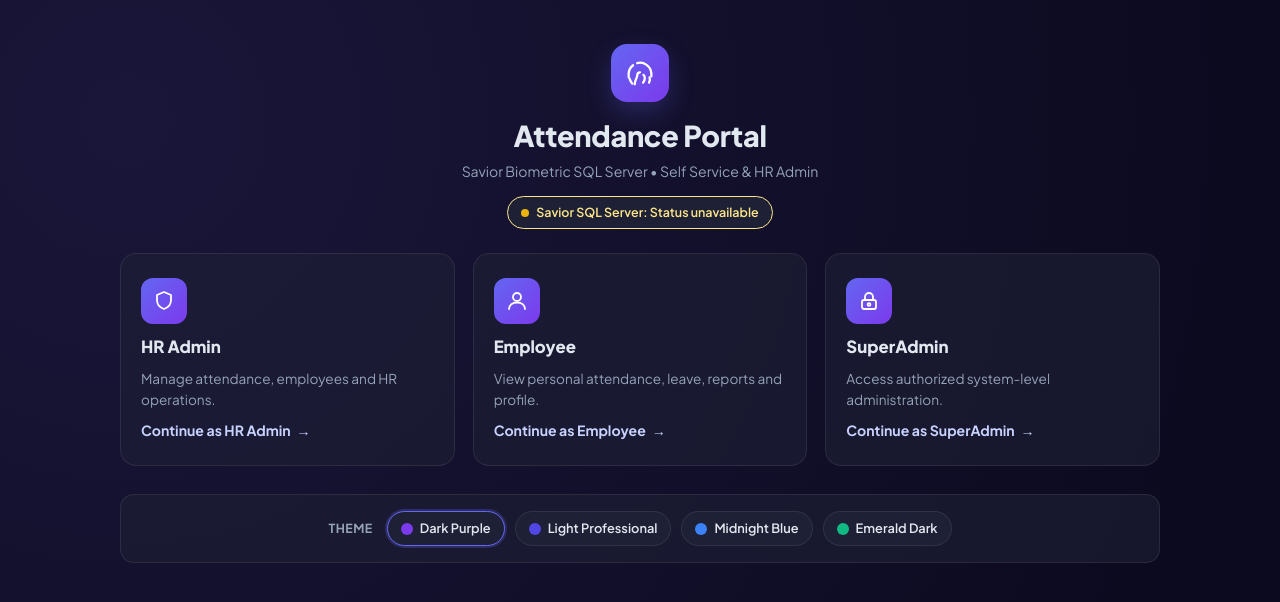
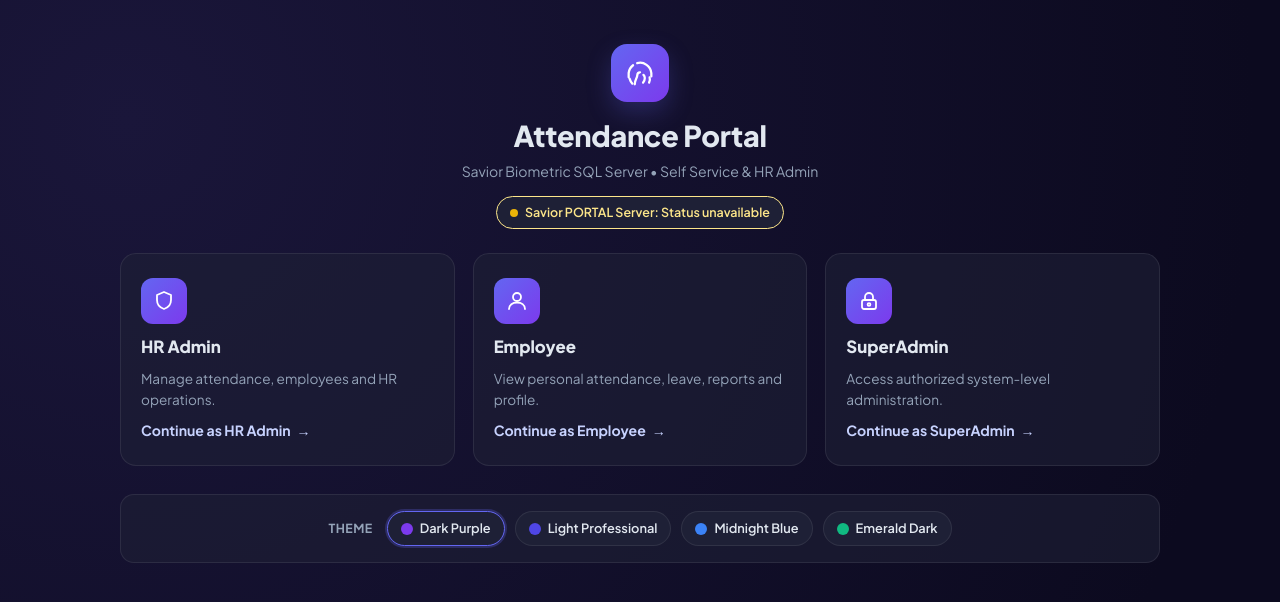
Before and after one commit to somumanik/Attendance_Mobile_App, a Next.js app in the folder web-next/: page /login in a window 1280 px wide. Shown: the top 602 px of the page. Built offline with nearby package versions, Linux system fonts and the light colour scheme; no server answers.

Commit message:
sAVIOR Portal Server Updated

```diff
--- a/web-next/components/DbStatusBadge.jsx
+++ b/web-next/components/DbStatusBadge.jsx
@@ -10,9 +10,9 @@
 
 const LABELS = {
   checking: 'Checking connection…',
-  connected: 'Savior SQL Server: Connected',
-  disconnected: 'Savior SQL Server: Disconnected',
-  unavailable: 'Savior SQL Server: Status unavailable',
+  connected: 'Savior PORTAL Server: Connected',
+  disconnected: 'Savior PORTAL Server: Disconnected',
+  unavailable: 'Savior PORTAL Server: Status unavailable',
 };
 
 export default function DbStatusBadge() {
```
